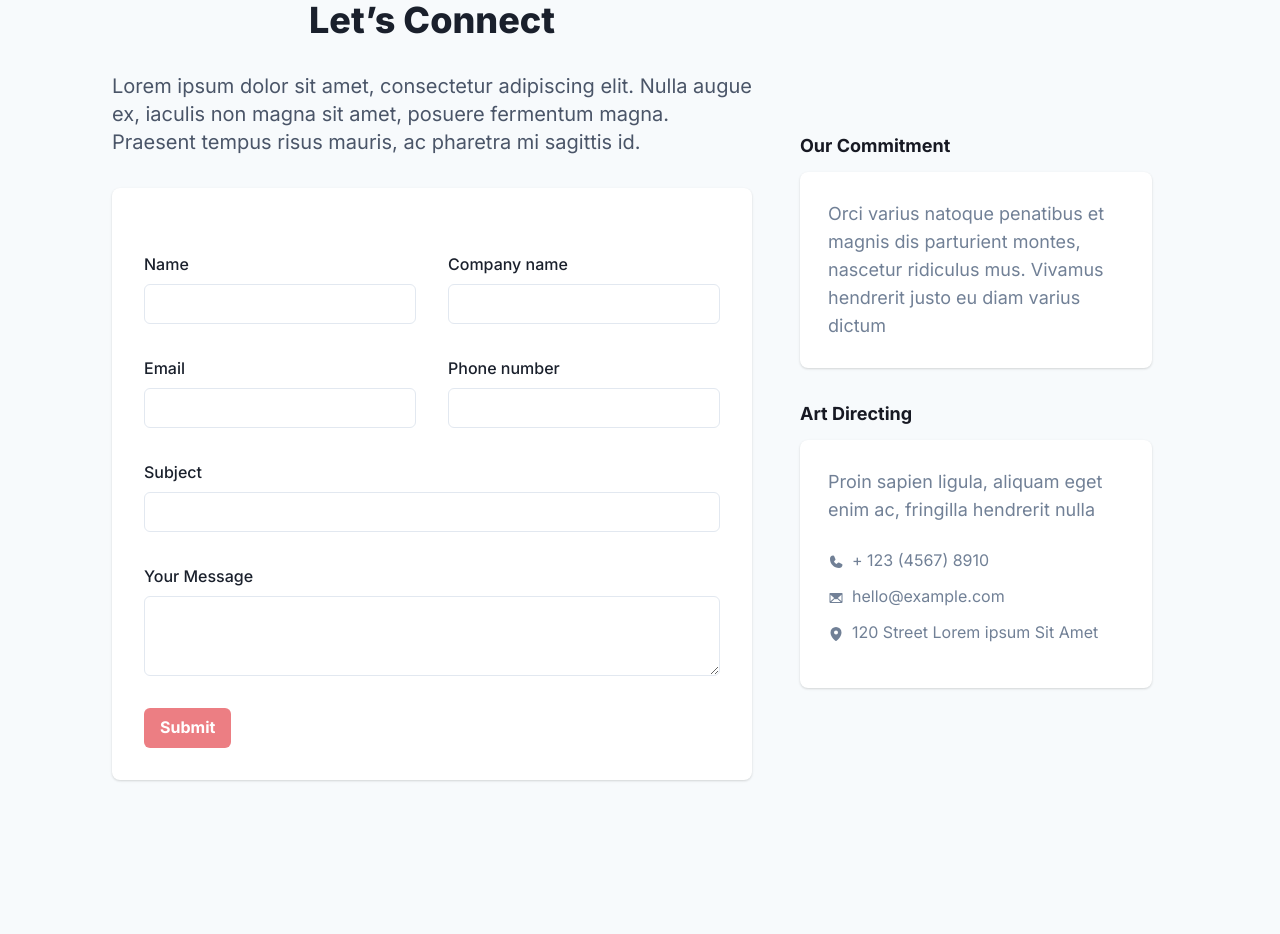
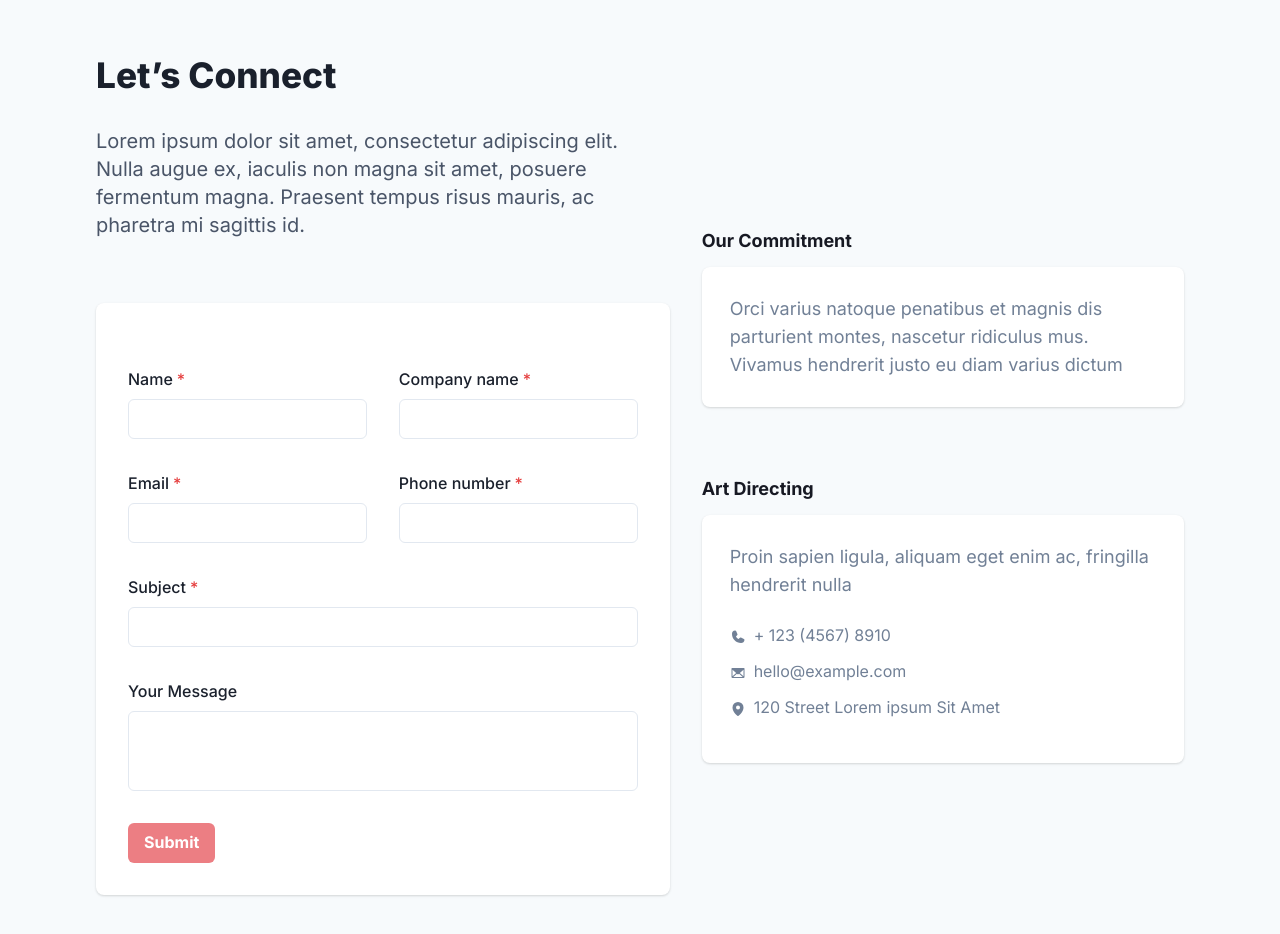
Before and after one commit to VivianeMayra/page-form, a React (Vite) app: page / in a window 1280 px wide. Shown: the top 934 px of the page. Before the commit the page ends 800 px from the top, so only its background shows below. Built offline with nearby package versions, Linux system fonts and the light colour scheme.

Commit message:
Aplicação da responsividade e separação de elementos em componentes

```diff
--- a/src/App.tsx
+++ b/src/App.tsx
@@ -1,180 +1,22 @@
-import {
-  Box,
-  Flex,
-  Container,
-  Text,
-  Button,
-  List,
-  ListItem,
-  ListIcon,
-  Textarea,
-} from "@chakra-ui/react"
-
-import { Phone, Envelope, MapPin } from "@phosphor-icons/react"
-import { TextInput } from "./components/TextInput"
+import { Container } from "@chakra-ui/react"
+import { MainContainer } from "./components/MainContainer"
+import { Sidebar } from "./components/Sidebar"
 
 export function App() {
   return (
-    <Flex
-      flexDirection="row"
+    <Container
+      display="flex"
+      flexDirection={{ base: "column", md: "row" }}
       alignItems="center"
       justifyContent="center"
-      gap="32px"
+      gap={{ base: "32px", md: "0" }}
       background="gray.100"
+      mt={55}
+      mb={55}
+      maxW="90%"
     >
-      <Box
-        display="flex"
-        flexDirection="column"
-        alignItems="center"
-        gap="32px"
-        width="50%"
-      >
-        <Text
-          fontFamily="Inter"
-          fontStyle="normal"
-          fontWeight="800"
-          fontSize="36px"
-          lineHeight="40px"
-          color="gray.800"
-        >
-          Let’s Connect
-        </Text>
-        <Text
-          fontFamily="Inter"
-          fontStyle="normal"
-          fontWeight="400"
-          fontSize="20px"
-          lineHeight="28px"
-          color="gray.600"
-          height="84px"
-        >
-          {" "}
-          Lorem ipsum dolor sit amet, consectetur adipiscing elit. Nulla augue
-          ex, iaculis non magna sit amet, posuere fermentum magna. Praesent
-          tempus risus mauris, ac pharetra mi sagittis id.
-        </Text>
-
-        <Box
-          padding="32px"
-          gap="32px"
-          width="100%"
-          background="white"
-          boxShadow="0px 1px 3px rgba(0, 0, 0, 0.1), 0px 1px 2px rgba(0, 0, 0, 0.06)"
-          borderRadius="8px"
-        >
-          <Box display="flex" gap="32px">
-            <TextInput label="Name" type="text" />
-            <TextInput label="Company name" type="text" />
-          </Box>
-          <Box display="flex" gap="32px">
-            <TextInput label="Email" type="text" />
-            <TextInput label="Phone number" type="text" />
-          </Box>
-          <Box display="flex" flexDirection="column">
-            <TextInput label="Subject" type="text" />
-            <Text fontWeight="500" marginTop="32px" marginBottom="8px">
-              Your Message
-            </Text>
-            <Textarea />
-          </Box>
-          <Box display="flex" marginTop="32px">
-            <Button background="others.50" color="white">
-              Submit
-            </Button>
-          </Box>
-        </Box>
-      </Box>
-      <Box
-        display="flex"
-        flexDirection="column"
-        alignItems="flex-start"
-        gap="60px"
-      >
-        <Container width="384px" height="208px">
-          <Text
-            fontFamily="Inter"
-            fontStyle="normal"
-            fontWeight="700"
-            fontSize="18px"
-            lineHeight="28px"
-            color="gray.900"
-            marginBottom="12px"
-          >
-            Our Commitment
-          </Text>
-          <Box
-            background="white"
-            padding="28px"
-            borderRadius="8px"
-            boxShadow="0px 1px 3px rgba(0, 0, 0, 0.1), 0px 1px 2px rgba(0, 0, 0, 0.06)"
-          >
-            <Text
-              fontFamily="Inter"
-              fontStyle="normal"
-              fontWeight="400"
-              fontSize="18px"
-              lineHeight="28px"
-              color="gray.500"
-            >
-              Orci varius natoque penatibus et magnis dis parturient montes,
-              nascetur ridiculus mus. Vivamus hendrerit justo eu diam varius
-              dictum{" "}
-            </Text>
-          </Box>
-        </Container>
-        <Container width="384px" height="248px">
-          <Text
-            fontFamily="Inter"
-            fontStyle="normal"
-            fontWeight="700"
-            fontSize="18px"
-            lineHeight="28px"
-            color="gray.900"
-            marginBottom="12px"
-          >
-            Art Directing
-          </Text>
-          <Box
-            background="white"
-            padding="28px "
-            borderRadius="8px"
-            boxShadow="0px 1px 3px rgba(0, 0, 0, 0.1), 0px 1px 2px rgba(0, 0, 0, 0.06)"
-          >
-            <Text
-              fontFamily="Inter"
-              fontStyle="normal"
-              fontWeight="400"
-              fontSize="18px"
-              lineHeight="28px"
-              color="gray.500"
-            >
-              Proin sapien ligula, aliquam eget enim ac, fringilla hendrerit
-              nulla
-            </Text>
-            <List
-              spacing={3}
-              gap="20px"
-              width="280px"
-              height="112px"
-              marginTop="24px"
-              color="gray.500"
-            >
-              <ListItem>
-                <ListIcon as={Phone} color="gray.500" weight="fill" />+ 123
-                (4567) 8910
-              </ListItem>
-              <ListItem>
-                <ListIcon as={Envelope} color="gray.500" weight="fill" />
-                hello@example.com
-              </ListItem>
-              <ListItem>
-                <ListIcon as={MapPin} color="gray.500" weight="fill" />
-                120 Street Lorem ipsum Sit Amet
-              </ListItem>
-            </List>
-          </Box>
-        </Container>
-      </Box>
-    </Flex>
+      <MainContainer />
+      <Sidebar />
+    </Container>
   )
 }
--- /dev/null
+++ b/src/components/Form.tsx
@@ -0,0 +1,51 @@
+import { Box, Button, Text, Textarea } from "@chakra-ui/react"
+import { TextInput } from "./TextInput"
+
+export function Form() {
+  return (
+    <Box
+      padding="32px"
+      gap="32px"
+      background="white"
+      boxShadow="0px 1px 3px rgba(0, 0, 0, 0.1), 0px 1px 2px rgba(0, 0, 0, 0.06)"
+      borderRadius="8px"
+    >
+      <form>
+        <Box
+          display="flex"
+          gap={{ base: "0", md: "32px" }}
+          flexDirection={{ base: "column", md: "row" }}
+        >
+          <TextInput label="Name" type="text" />
+
+          <TextInput label="Company name" type="text" />
+        </Box>
+        <Box
+          display="flex"
+          gap={{ base: "0", md: "32px" }}
+          flexDirection={{ base: "column", md: "row" }}
+        >
+          <TextInput label="Email" type="email" />
+          <TextInput label="Phone number" type="number" />
+        </Box>
+        <Box display="flex" flexDirection="column">
+          <TextInput label="Subject" type="text" />
+          <Text fontWeight="500" marginTop="32px" marginBottom="8px">
+            Your Message
+          </Text>
+          <Textarea resize="none" />
+        </Box>
+        <Box marginTop="32px">
+          <Button
+            background="others.50"
+            color="white"
+            width={{ base: "100%", md: "initial" }}
+            type="submit"
+          >
+            Submit
+          </Button>
+        </Box>
+      </form>
+    </Box>
+  )
+}
--- /dev/null
+++ b/src/components/Header.tsx
@@ -0,0 +1,31 @@
+import { Box, Text } from "@chakra-ui/react"
+
+export function Header() {
+  return (
+    <Box display="flex" gap="32px" flexDirection="column">
+      <Text
+        fontFamily="Inter"
+        fontStyle="normal"
+        fontWeight="800"
+        fontSize="2.2rem"
+        lineHeight="40px"
+        color="gray.800"
+        textAlign="left"
+      >
+        Let’s Connect
+      </Text>
+      <Text
+        fontFamily="Inter"
+        fontStyle="normal"
+        fontWeight="400"
+        fontSize="1.25rem"
+        lineHeight="28px"
+        color="gray.600"
+      >
+        Lorem ipsum dolor sit amet, consectetur adipiscing elit. Nulla augue ex,
+        iaculis non magna sit amet, posuere fermentum magna. Praesent tempus
+        risus mauris, ac pharetra mi sagittis id.
+      </Text>
+    </Box>
+  )
+}
--- /dev/null
+++ b/src/components/MainContainer.tsx
@@ -0,0 +1,17 @@
+import { Container } from "@chakra-ui/react"
+import { Form } from "./Form"
+import { Header } from "./Header"
+
+export function MainContainer() {
+  return (
+    <Container
+      width={{ base: "100%", md: "160%" }}
+      display="flex"
+      flexDirection="column"
+      gap="64px"
+    >
+      <Header />
+      <Form />
+    </Container>
+  )
+}
--- /dev/null
+++ b/src/components/Sidebar.tsx
@@ -0,0 +1,104 @@
+import {
+  Box,
+  Container,
+  List,
+  ListIcon,
+  ListItem,
+  Text,
+} from "@chakra-ui/react"
+import { Envelope, MapPin, Phone } from "@phosphor-icons/react"
+
+export function Sidebar() {
+  return (
+    <Container
+      display="flex"
+      flexDirection="column"
+      alignItems="flex-start"
+      gap="40px"
+    >
+      <Box height="208px">
+        <Text
+          fontFamily="Inter"
+          fontStyle="normal"
+          fontWeight="700"
+          fontSize="18px"
+          lineHeight="28px"
+          color="gray.900"
+          marginBottom="12px"
+        >
+          Our Commitment
+        </Text>
+        <Box
+          background="white"
+          padding="28px"
+          borderRadius="8px"
+          boxShadow="0px 1px 3px rgba(0, 0, 0, 0.1), 0px 1px 2px rgba(0, 0, 0, 0.06)"
+        >
+          <Text
+            fontFamily="Inter"
+            fontStyle="normal"
+            fontWeight="400"
+            fontSize="18px"
+            lineHeight="28px"
+            color="gray.500"
+          >
+            Orci varius natoque penatibus et magnis dis parturient montes,
+            nascetur ridiculus mus. Vivamus hendrerit justo eu diam varius
+            dictum{" "}
+          </Text>
+        </Box>
+      </Box>
+      <Box height="248px">
+        <Text
+          fontFamily="Inter"
+          fontStyle="normal"
+          fontWeight="700"
+          fontSize="18px"
+          lineHeight="28px"
+          color="gray.900"
+          marginBottom="12px"
+        >
+          Art Directing
+        </Text>
+        <Box
+          background="white"
+          padding="28px "
+          borderRadius="8px"
+          boxShadow="0px 1px 3px rgba(0, 0, 0, 0.1), 0px 1px 2px rgba(0, 0, 0, 0.06)"
+        >
+          <Text
+            fontFamily="Inter"
+            fontStyle="normal"
+            fontWeight="400"
+            fontSize="18px"
+            lineHeight="28px"
+            color="gray.500"
+          >
+            Proin sapien ligula, aliquam eget enim ac, fringilla hendrerit nulla
+          </Text>
+          <List
+            spacing={3}
+            gap="20px"
+            width="280px"
+            height="112px"
+            marginTop="24px"
+            color="gray.500"
+          >
+            <ListItem>
+              <ListIcon as={Phone} color="gray.500" weight="fill" />+ 123 (4567)
+              8910
+            </ListItem>
+            <ListItem>
+              <ListIcon as={Envelope} color="gray.500" weight="fill" />
+              hello@example.com
+            </ListItem>
+            <ListItem>
+              <ListIcon as={MapPin} color="gray.500" weight="fill" />
+              120 Street Lorem ipsum Sit Amet
+            </ListItem>
+          </List>
+        </Box>
+      </Box>
+    </Container>
+  )
+}
--- a/src/components/TextInput.tsx
+++ b/src/components/TextInput.tsx
@@ -1,4 +1,5 @@
 import { FormControl, FormLabel, Input } from "@chakra-ui/react"
+
 interface TextInputProps {
   label: string
   type: string
@@ -6,7 +7,7 @@ interface TextInputProps {
 
 export function TextInput({ label, type }: TextInputProps) {
   return (
-    <FormControl marginTop="32px">
+    <FormControl marginTop="32px" isRequired>
       <FormLabel>{label}</FormLabel>
       <Input type={type} />
     </FormControl>
```
